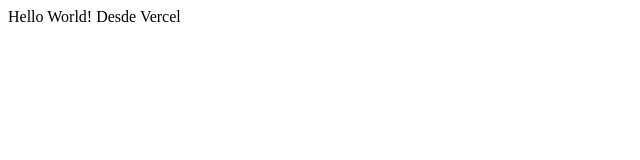
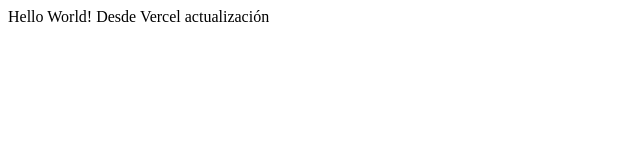
Before and after one commit to FranEstudillo/test-vercel, a plain HTML site: page index.html in a window 1280 px wide. Shown: the whole page, without its empty margins (0-640 px from the left). Drawn offline with Linux system fonts and the light colour scheme.

Commit message:
actualizacion vercel

```diff
--- a/index.html
+++ b/index.html
@@ -9,6 +9,7 @@
 
 <body>
     Hello World! Desde Vercel
+    actualización
 
 </body>
 
```
